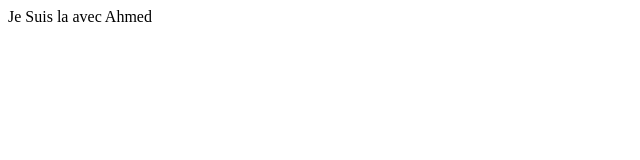
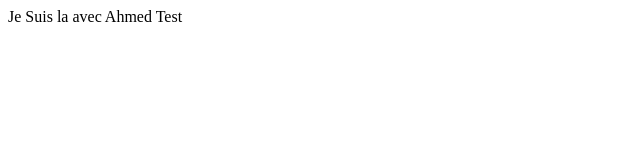
Before and after one commit to elouahlanituto/firsttest, a plain HTML site: page index.html in a window 1280 px wide. Shown: the full height of the page, 0-640 px from the left. Drawn offline with Linux system fonts and the light colour scheme.

Commit message:
clone test

```diff
--- a/index.html
+++ b/index.html
@@ -8,7 +8,7 @@
 </head>
 <body>
 
-    Je Suis la avec Ahmed
+    Je Suis la avec Ahmed Test
 
 </body>
 </html>
```
